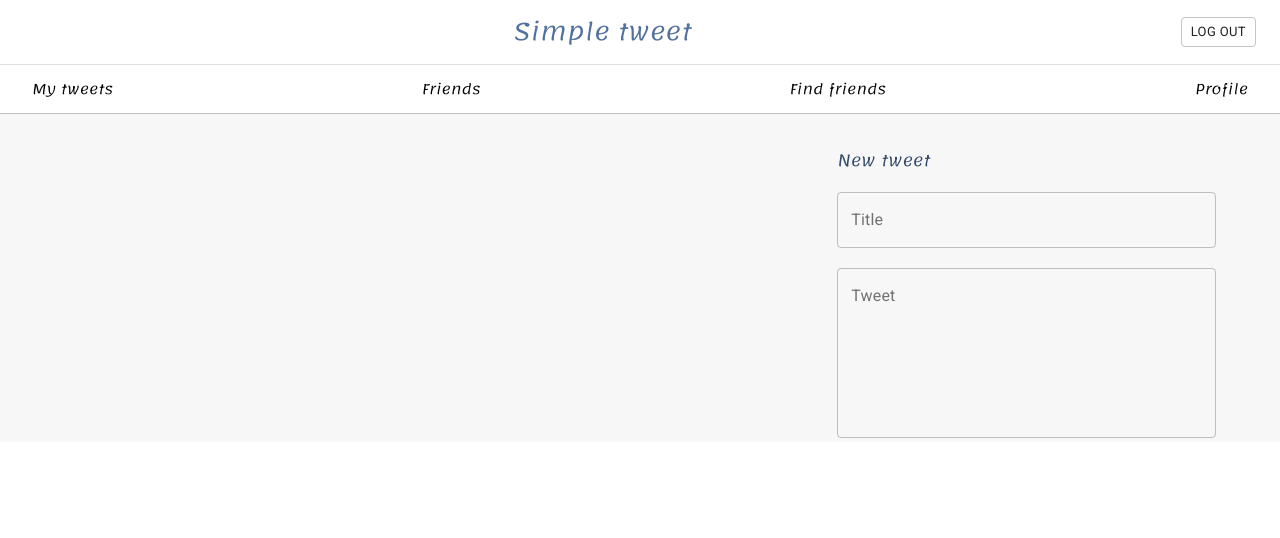
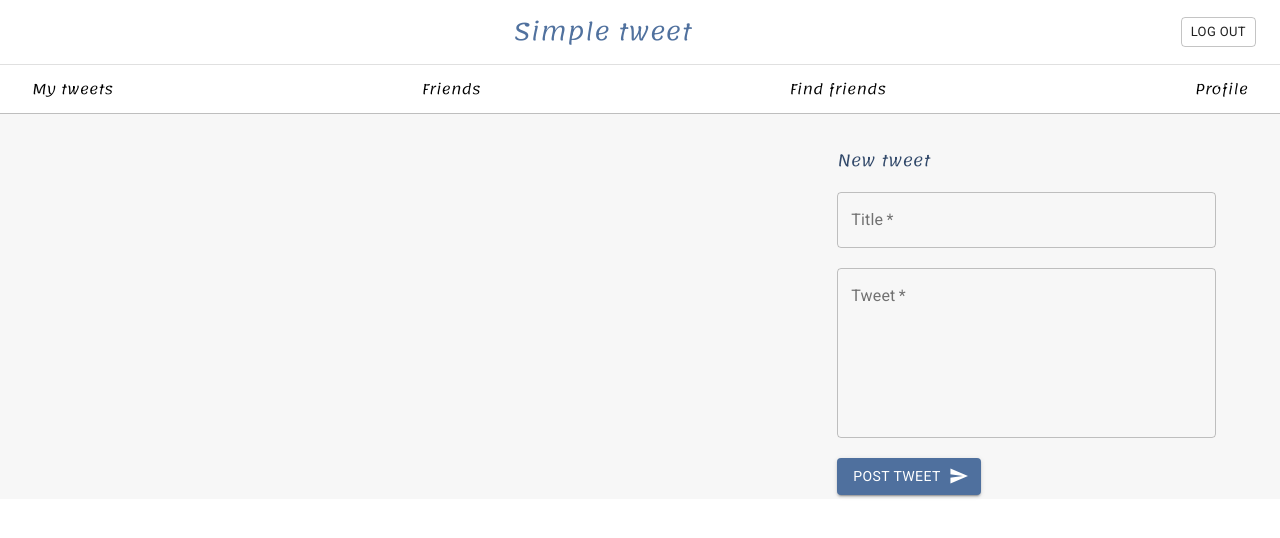
Before and after one commit to bskoric/simple-tweet-fe-fon-master, a React (Create React App) app: page / in a window 1280 px wide. Shown: the top 538 px of the page. Built offline with nearby package versions, Linux system fonts and the light colour scheme; no server answers.

Commit message:
master: Adding tweet

```diff
--- a/src/components/Tweets/InsertTweet.js
+++ b/src/components/Tweets/InsertTweet.js
@@ -1,35 +1,90 @@
 import React, {Component} from 'react';
 import {withRouter} from "react-router-dom"
+import TextField from "@material-ui/core/TextField";
+import Grid from "@material-ui/core/Grid";
+import Button from "@material-ui/core/Button";
+import Icon from "@material-ui/core/Icon";
 import TweetService from "./TweetService";
-import TextField from "@material-ui/core/TextField";
-import TextareaAutosize from "@material-ui/core/TextareaAutosize";
-import Grid from "@material-ui/core/Grid";
 
 class InsertTweet extends Component {
+
+    emptyItem = {
+        title: '',
+        post: '',
+        user: 1
+    };
 
     constructor(props) {
         super(props);
         this.state = {
-            tweets: [],
+            tweet: this.emptyItem,
         };
+
+        this.handleSubmit = this.handleSubmit.bind(this);
+        this.handleChange = this.handleChange.bind(this);
+    }
+
+    handleChange(event) {
+        const target = event.target;
+        const value = target.value;
+        const name = target.name;
+        let tweet = {...this.state.tweet};
+        tweet[name] = value;
+        this.setState({tweet});
+    }
+
+    async handleSubmit(event) {
+        event.preventDefault();
+        const {tweet} = this.state;
+        console.log("Brankooo");
+        console.log(tweet);
+
+        TweetService.addTweet(tweet).catch( error => {
+                /*            this.props.history.push({
+                                pathname: '/',
+                                state: {hasError: true, message: "Error while adding: "+error.response.data.ErrorMessage}
+                            })}*/
+                console.log(error.response.data.ErrorMessage);
+            }
+        ).then( response =>{
+            this.props.handler();
+            this.props.history.push({
+                pathname: '/',
+                state: {hasError: false, message: "Successfully added"}
+            })});
     }
 
     render() {
+        const {tweet} = this.state;
+
         return (
             <Grid item xs={12} md={12}>
-                <form noValidate autoComplete="off">
-                    <TextField id="outlined-basic" label="Title" variant="outlined" fullWidth/>
-                    <br/>
-                    <br/>
+                <form noValidate autoComplete="off" onSubmit={this.handleSubmit}>
+                    <TextField label="Title" variant="outlined"
+                               name="title"
+                               id="title" value={tweet.title || ''}
+                               onChange={this.handleChange}
+                               fullWidth required/>
                     <TextField
-                        id="outlined-textarea"
                         label="Tweet"
                         placeholder={"Your tweet"}
-                        multiline
-                        rows={7}
+                        multiline rows={7}
                         variant="outlined"
-                        fullWidth
+                        name="post"
+                        id="post" value={tweet.post || ''}
+                        onChange={this.handleChange}
+                        style={{marginTop: 20}}
+                        required fullWidth
                     />
+                    <Button
+                        type="submit"
+                        variant="contained"
+                        color="primary"
+                        endIcon={<Icon>send</Icon>}
+                        style={{marginTop: 20, backgroundColor: "#4f709e"}}
+                    >
+                        Post tweet
+                    </Button>
                 </form>
             </Grid>
         );
--- a/src/components/Tweets/TweetService.js
+++ b/src/components/Tweets/TweetService.js
@@ -1,6 +1,7 @@
 import DataService from '../service/DataService';
 
 const ALL_TWEETS_FRIENDS = 'http://localhost:9000/tweets/friend';
+const INSERT_TWEET = 'http://localhost:9000/tweets/insert';
 
 
 class TweetService {
@@ -8,6 +9,10 @@ class TweetService {
     getAllTweetsFromFriends(userID) {
         return DataService.post(ALL_TWEETS_FRIENDS, userID);
     }
+
+    addTweet(tweet) {
+        return DataService.add(INSERT_TWEET, tweet);
+    }
 }
 
 export default new TweetService();
--- a/src/components/Tweets/Tweets.js
+++ b/src/components/Tweets/Tweets.js
@@ -1,32 +1,14 @@
 import React, {Component} from 'react';
 import {withRouter} from "react-router-dom"
-import TweetService from "./TweetService";
 import Tweet from "./Tweet";
 
 class Tweets extends Component {
 
-    userID = {
-        userID: 1
-    }
-
-    constructor(props) {
-        super(props);
-        this.state = {
-            tweets: [],
-        };
-    }
-
-    componentDidMount() {
-        TweetService.getAllTweetsFromFriends(this.userID)
-            .then(res => this.setState({
-                tweets: res.data,
-            }))
-    }
-
     render() {
+        const tweets = this.props.tweets;
         return (
             <>
-                {this.state.tweets.map(tweet => (
+                {tweets.map(tweet => (
                     <Tweet {...tweet} key={tweet.tweet_id}/>
                 ))}
             </>
--- a/src/components/pages/Homepage.js
+++ b/src/components/pages/Homepage.js
@@ -2,18 +2,33 @@ import React, {Component} from "react";
 import Tweets from "../Tweets/Tweets";
 import Grid from "@material-ui/core/Grid";
 import InsertTweet from "../Tweets/InsertTweet";
+import TweetService from "../Tweets/TweetService";
 
 class Homepage extends Component {
 
     constructor(props) {
         super(props);
         this.state = {
+            tweets: [],
         };
+
+        this.getAllFriendsTweets = this.getAllFriendsTweets.bind(this);
     }
 
+    userID = {
+        userID: 1
+    };
+
     componentDidMount() {
+        this.getAllFriendsTweets();
     }
 
+    getAllFriendsTweets() {
+        TweetService.getAllTweetsFromFriends(this.userID)
+            .then(res => this.setState({
+                tweets: res.data,
+            }))
+    }
     onShowAlert = () => {
         this.setState({showAlert: true}, () => {
             window.setTimeout(() => {
@@ -28,20 +43,20 @@ class Homepage extends Component {
         this.props.history.replace({state: undefined});
     }
 
-    render () {
+    render() {
         return (
             <React.Fragment>
                 <Grid container spacing={1}>
                     <Grid item xs={12} md={8}>
                         <div className={"tweetsHomepage"}>
-                            <Tweets />
+                            <Tweets tweets={this.state.tweets}/>
                         </div>
                     </Grid>
 
                     <Grid item xs={12} md={4}>
                         <div className={"tweetsHomepage"}>
                             <p style={{fontFamily: "Lemonada", color: "rgb(50 73 106)"}}>New tweet</p>
-                            <InsertTweet />
+                            <InsertTweet handler={this.getAllFriendsTweets}/>
                         </div>
                     </Grid>
                 </Grid>
--- a/src/index.js
+++ b/src/index.js
@@ -10,6 +10,7 @@ ReactDOM.render(
           name="viewport"
           content="minimum-scale=1, initial-scale=1, width=device-width"
       />
+      <link rel="stylesheet" href="https://fonts.googleapis.com/icon?family=Material+Icons" />
     <App />
   </React.StrictMode>,
   document.getElementById('root')
```
